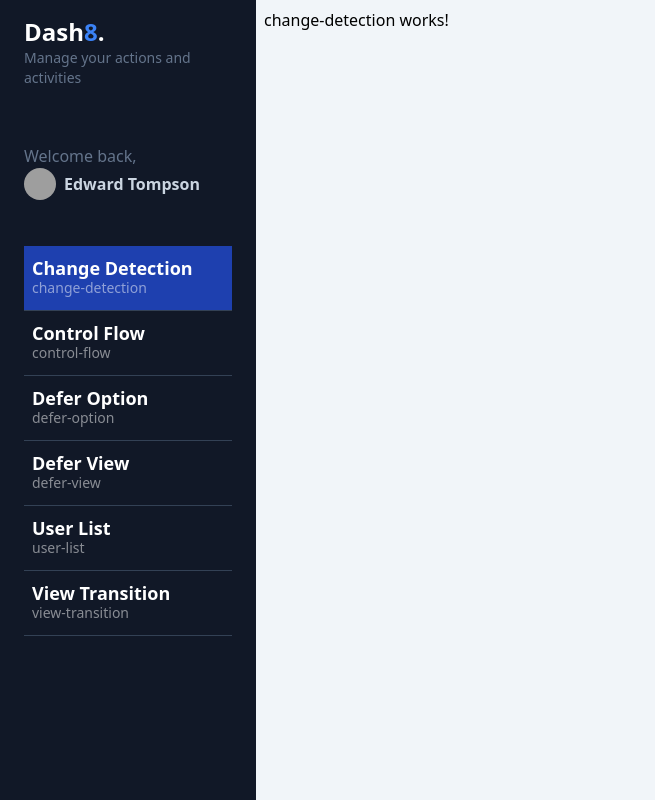
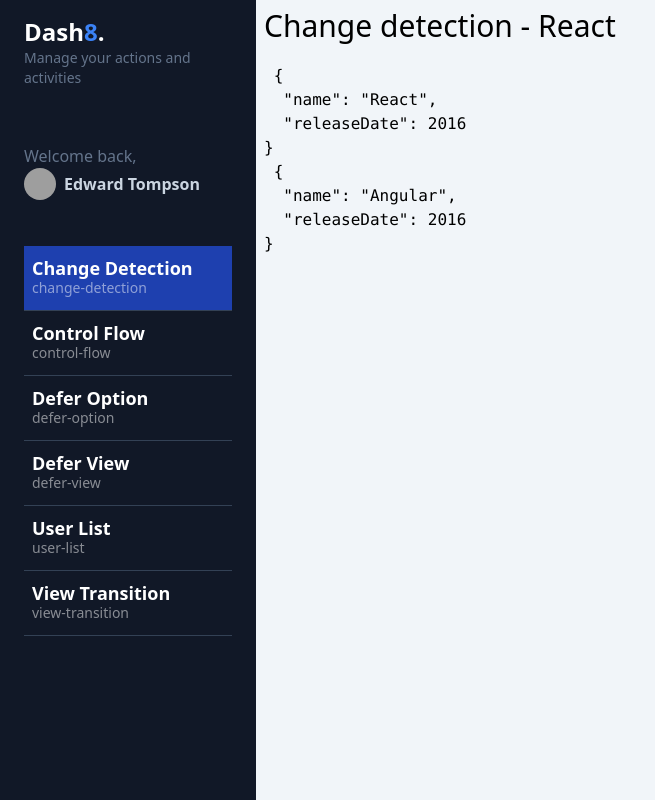
Before and after one commit to JimmyCabIni/my-dashboard, an Angular app: page /dashboard/change-detection in a window 1280 px wide. Shown: the whole page, without its empty margins (0-655 px from the left). Built offline with nearby package versions, Linux system fonts and the light colour scheme; grey boxes are pictures that could not be loaded.

Commit message:
Change Detection - OnPush

```diff
--- a/src/app/dashboard/pages/change-detection/change-detection.component.html
+++ /dev/null
@@ -1 +0,0 @@
-<p>change-detection works!</p>
--- a/src/app/dashboard/pages/change-detection/change-detection.component.ts
+++ b/src/app/dashboard/pages/change-detection/change-detection.component.ts
@@ -1,12 +1,48 @@
 import { CommonModule } from '@angular/common';
-import { Component } from '@angular/core';
+import { ChangeDetectionStrategy, Component, computed, signal } from '@angular/core';
+import { TitleComponent } from '@shared/title/title.component';
 
 @Component({
   standalone: true,
-  imports: [CommonModule],
-  templateUrl: './change-detection.component.html',
-  styles: ``
+  imports: [CommonModule, TitleComponent],
+  changeDetection: ChangeDetectionStrategy.OnPush,
+  template: `
+
+    <app-title [title]="currentFramework()"/>
+
+    <pre> {{ frameworkAsSignal() | json}}</pre>
+    <pre> {{ frameworkAsProperty | json}}</pre>
+
+  `
 })
 export default class ChangeDetectionComponent {
 
+  public currentFramework = computed(
+    () => `Change detection - ${ this.frameworkAsSignal().name}`
+  )
+
+  public frameworkAsSignal = signal({
+    name: 'Angular',
+    releaseDate: 2016
+  });
+
+  public frameworkAsProperty = {
+    name: 'Angular',
+    releaseDate: 2016
+  };
+
+
+  constructor() {
+
+    setTimeout( () => {
+
+      // this.frameworkAsProperty.name = 'React';
+      this.frameworkAsSignal.update( value => ({
+        ...value,
+        name: 'React'
+      }))
+
+      console.log('Hecho')
+    }, 3000)
+  }
 }
```
